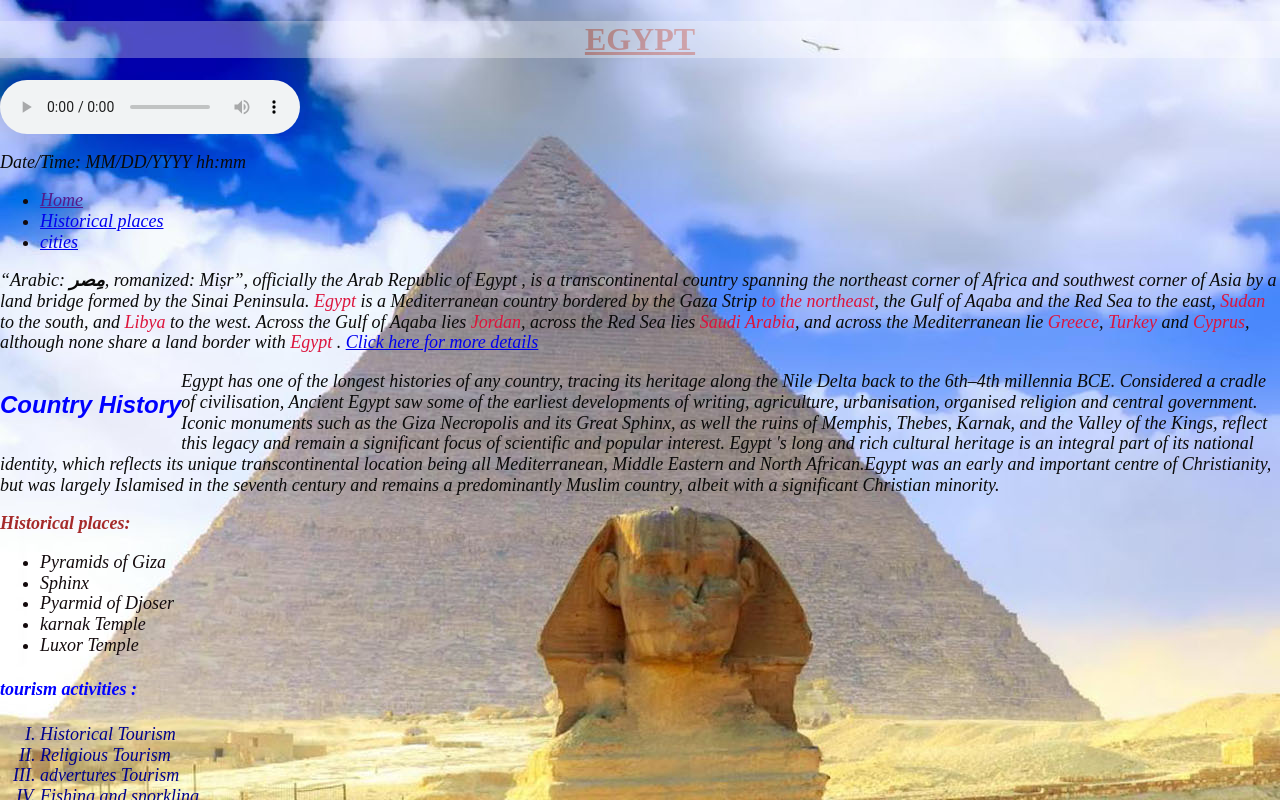
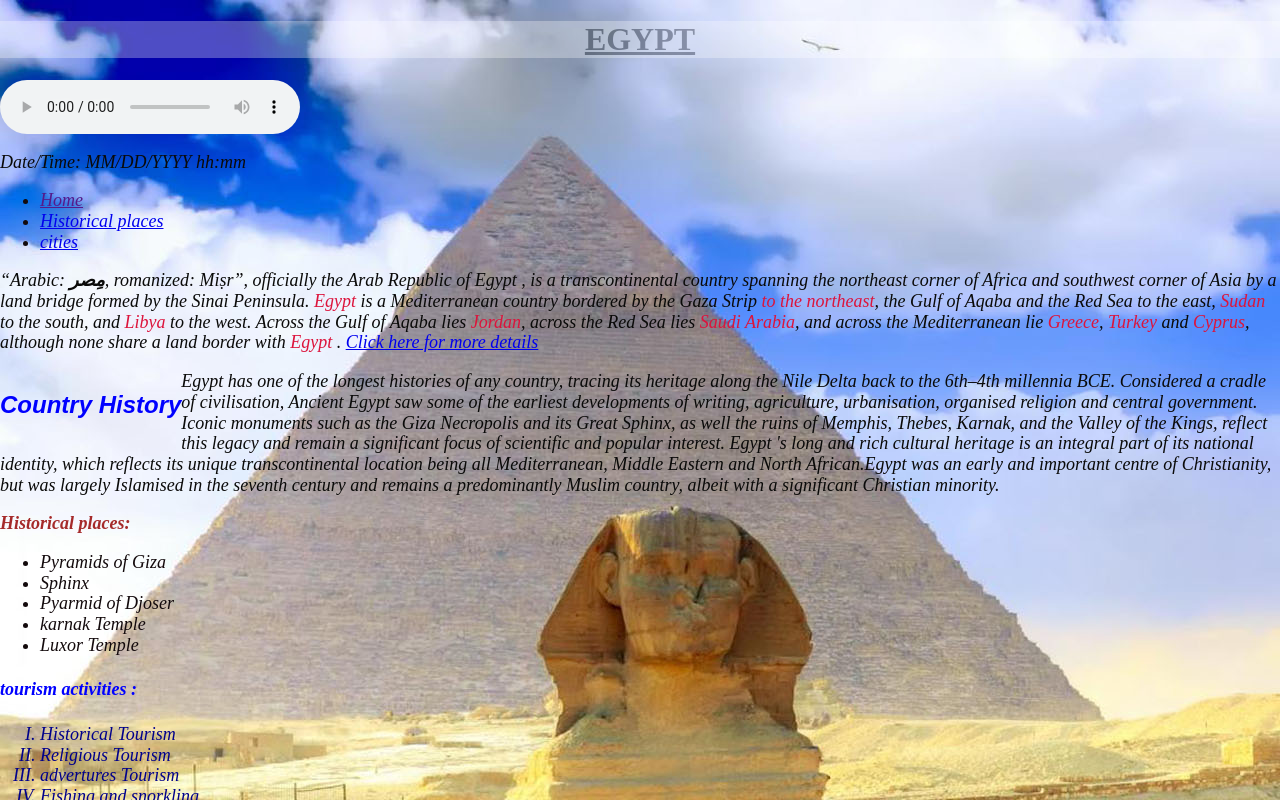
Before and after one commit to AmgadElsayed2021/HTML-and-CSS, a plain HTML site: page index.html in a window 1280 px wide. Shown: the top 800 px of the page. Drawn offline with nearby package versions, Linux system fonts and the light colour scheme.

Commit message:
git config

```diff
--- a/styles.css
+++ b/styles.css
@@ -1,4 +1,4 @@
-h1{color: rgb(240, 66, 13);
+h1{color: rgb(3, 3, 3);
     font-family: 'Times New Roman', Times, serif;
     background-color:white;
     font: size 8000pxs;
```
